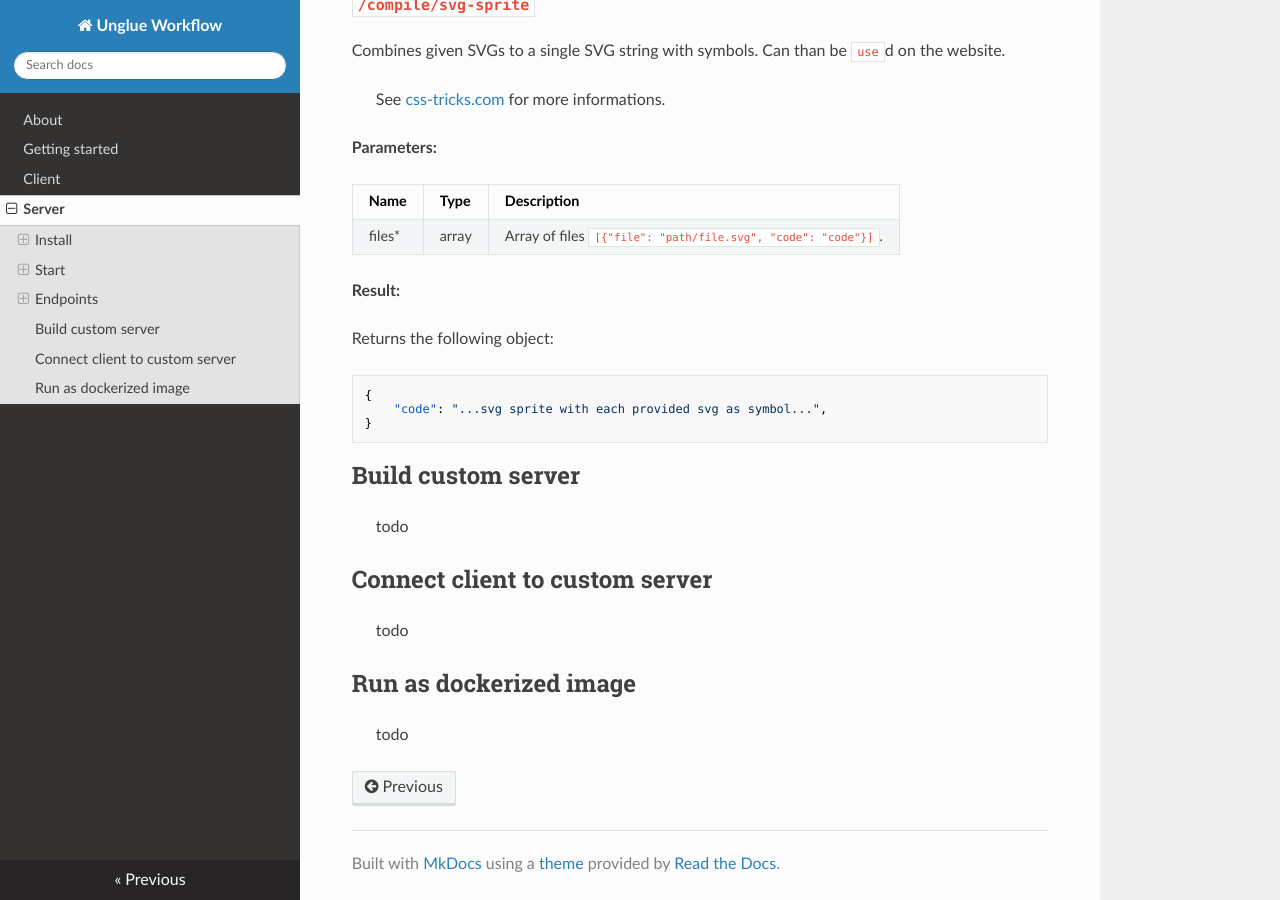
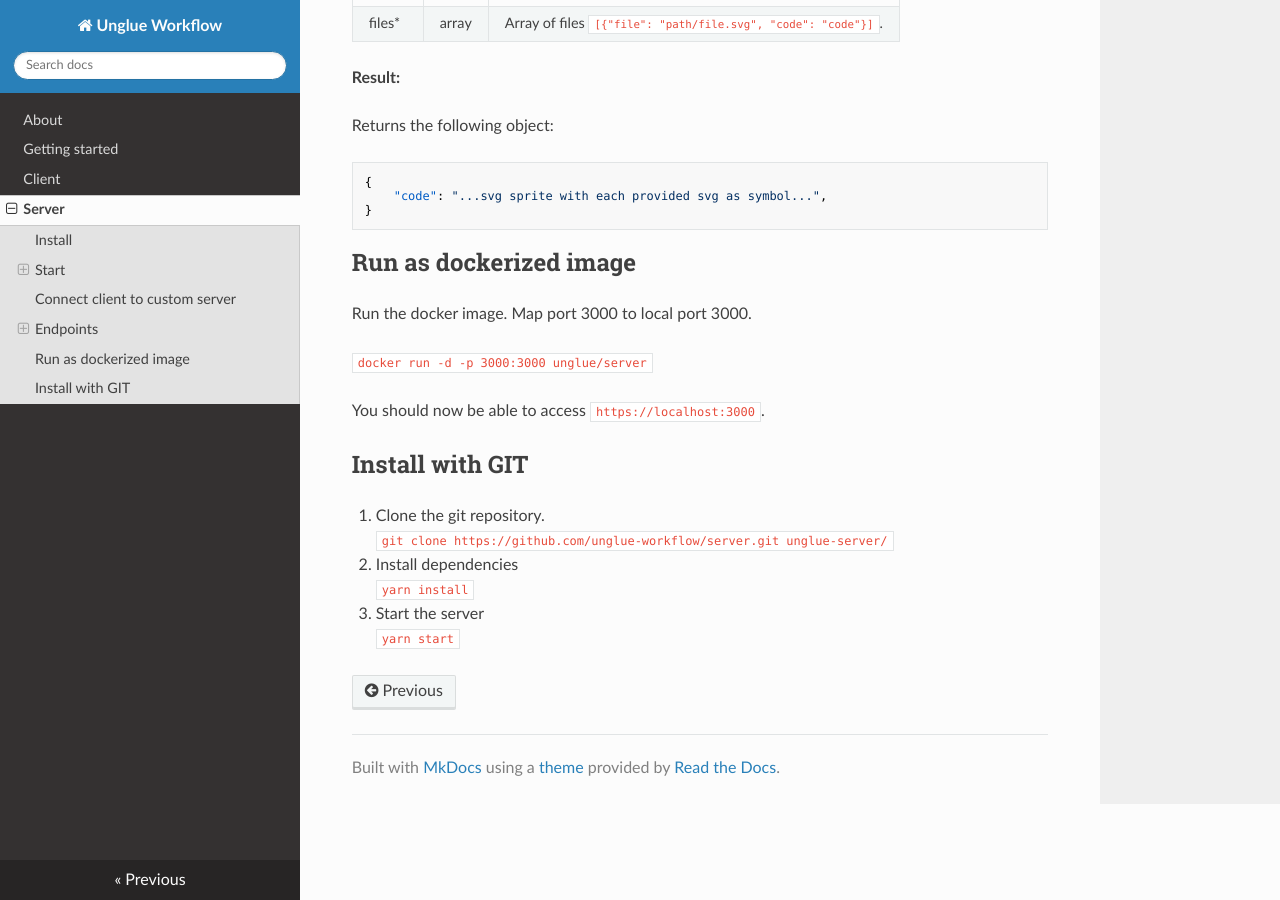
Before and after one commit to frontend-workflow-cloud-compiler/docs, an MkDocs documentation site: the page built from docs/server.md, in a window 1280 px wide and 900 px high, scrolled down 2180 px. Built offline with MkDocs 1.6.1, drawn with Linux system fonts in a browser that asks for light colours; nearby versions of some CDN libraries; some of the changed text lies outside the part shown.

Commit message:
Updated server doc

````diff
--- a/docs/server.md
+++ b/docs/server.md
@@ -6,18 +6,7 @@ Github: [unglue-workflow/server](https://github.com/unglue-workflow/server)
 
 ## Install
 
-### Node package
-
 `yarn add unglue-server`
-
-### Git
-
-Clone the git repository and install the dependencies.
-
-```
-git clone https://github.com/unglue-workflow/server.git unglue-server/
-yarn install
-```
 
 ## Start
 
@@ -33,9 +22,9 @@ yarn install
 }
 ```
 
-### Git
+## Connect client to custom server
 
-`yarn start`
+> todo
 
 ## Endpoints
 
@@ -108,14 +97,21 @@ Returns the following object:
 }
 ```
 
-## Build custom server
-
-> todo
-
-## Connect client to custom server
-
-> todo
-
 ## Run as dockerized image
 
-> todo
+Run the docker image. Map port 3000 to local port 3000.
+
+`docker run -d -p 3000:3000 unglue/server`
+
+You should now be able to access `https://localhost:3000`.
+
+## Install with GIT
+
+1. Clone the git repository.
+	`git clone https://github.com/unglue-workflow/server.git unglue-server/`
+
+2. Install dependencies
+	`yarn install`
+
+3. Start the server
+	`yarn start`
````
